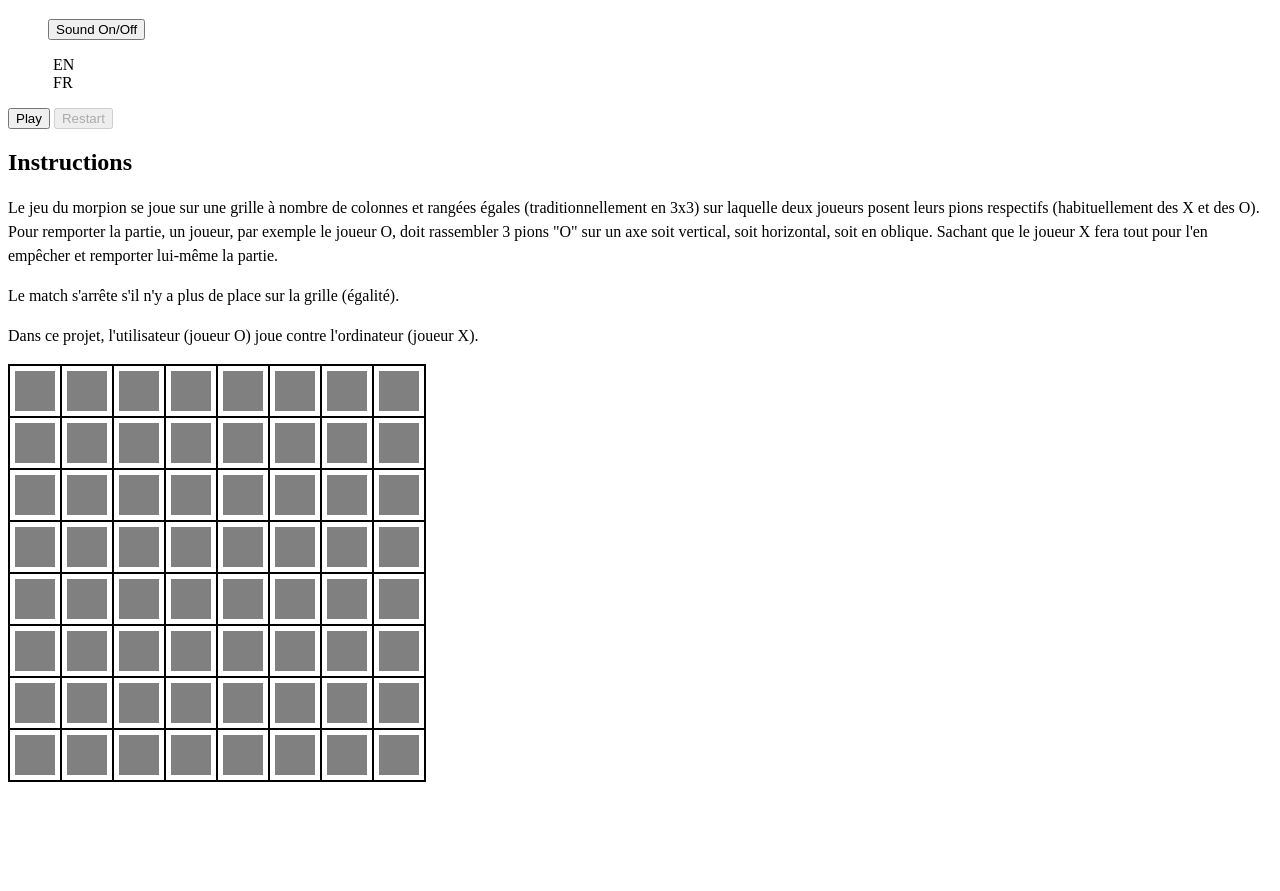
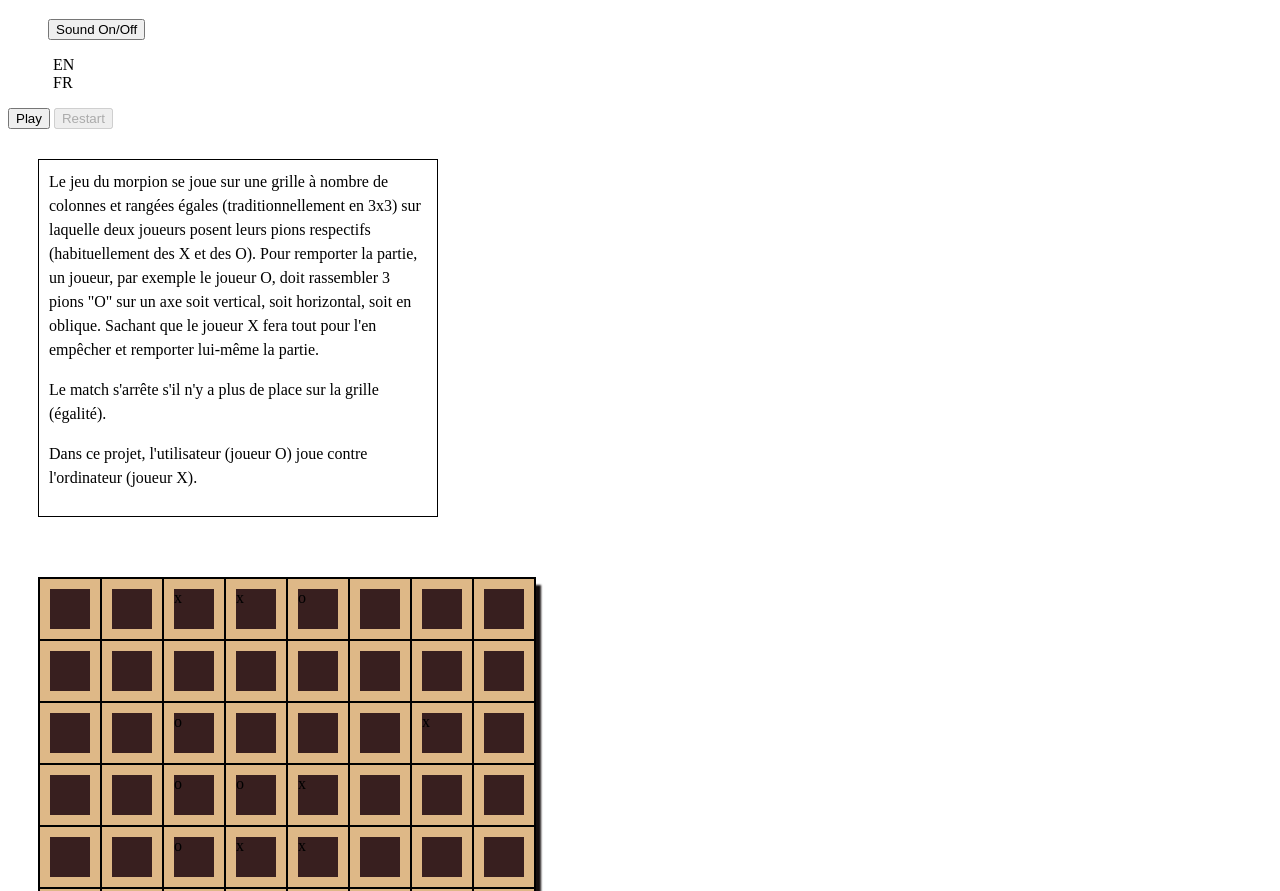
Before and after one commit to myralt/Morpion, a plain HTML site: page public/index.html in a window 1280 px wide. Shown: the part 61-952 px from the top of the page. Before the commit the page ends 851 px from the top, so only its background shows below. Drawn offline with Linux system fonts and the light colour scheme.

Commit message:
Main content starter layout

```diff
--- a/public/index.html
+++ b/public/index.html
@@ -30,15 +30,16 @@
     </header>
     <main>
       <section id="instructions">
+        <div>
           <h2>Instructions</h2>
           <p>
             Le jeu du morpion se joue sur une grille à nombre de colonnes et
             rangées égales (traditionnellement en 3x3) sur laquelle deux joueurs
             posent leurs pions respectifs (habituellement des X et des O). Pour
             remporter la partie, un joueur, par exemple le joueur O, doit
-          rassembler 3 pions "O" sur un axe soit vertical, soit horizontal, soit
-          en oblique. Sachant que le joueur X fera tout pour l'en empêcher et
-          remporter lui-même la partie.
+            rassembler 3 pions "O" sur un axe soit vertical, soit horizontal,
+            soit en oblique. Sachant que le joueur X fera tout pour l'en
+            empêcher et remporter lui-même la partie.
           </p>
           <p>
             Le match s'arrête s'il n'y a plus de place sur la grille (égalité).
@@ -47,6 +48,7 @@
             Dans ce projet, l'utilisateur (joueur O) joue contre l'ordinateur
             (joueur X).
           </p>
+        </div>
       </section>
       <section id="game-area">
         <table>
@@ -54,9 +56,9 @@
             <tr>
               <td><div></div></td>
               <td><div></div></td>
-              <td><div></div></td>
-              <td><div></div></td>
-              <td><div></div></td>
+              <td><div>x</div></td>
+              <td><div>x</div></td>
+              <td><div>o</div></td>
               <td><div></div></td>
               <td><div></div></td>
               <td><div></div></td>
@@ -74,9 +76,29 @@
             <tr>
               <td><div></div></td>
               <td><div></div></td>
+              <td><div>o</div></td>
               <td><div></div></td>
               <td><div></div></td>
               <td><div></div></td>
+              <td><div>x</div></td>
+              <td><div></div></td>
+            </tr>
+            <tr>
+              <td><div></div></td>
+              <td><div></div></td>
+              <td><div>o</div></td>
+              <td><div>o</div></td>
+              <td><div>x</div></td>
+              <td><div></div></td>
+              <td><div></div></td>
+              <td><div></div></td>
+            </tr>
+            <tr>
+              <td><div></div></td>
+              <td><div></div></td>
+              <td><div>o</div></td>
+              <td><div>x</div></td>
+              <td><div>x</div></td>
               <td><div></div></td>
               <td><div></div></td>
               <td><div></div></td>
@@ -86,7 +108,7 @@
               <td><div></div></td>
               <td><div></div></td>
               <td><div></div></td>
-              <td><div></div></td>
+              <td><div>o</div></td>
               <td><div></div></td>
               <td><div></div></td>
               <td><div></div></td>
@@ -96,27 +118,7 @@
               <td><div></div></td>
               <td><div></div></td>
               <td><div></div></td>
-              <td><div></div></td>
-              <td><div></div></td>
-              <td><div></div></td>
-              <td><div></div></td>
-            </tr>
-            <tr>
-              <td><div></div></td>
-              <td><div></div></td>
-              <td><div></div></td>
-              <td><div></div></td>
-              <td><div></div></td>
-              <td><div></div></td>
-              <td><div></div></td>
-              <td><div></div></td>
-            </tr>
-            <tr>
-              <td><div></div></td>
-              <td><div></div></td>
-              <td><div></div></td>
-              <td><div></div></td>
-              <td><div></div></td>
+              <td><div>x</div></td>
               <td><div></div></td>
               <td><div></div></td>
               <td><div></div></td>
--- a/public/morpion.css
+++ b/public/morpion.css
@@ -16,20 +16,45 @@ a {
   padding: 5px;
 }
 
+section#instructions {
+  margin: 30px 0;
+  padding: 0 30px;
+}
+
+section#instructions > div {
+  border: 1px black solid;
+  width: 400px;
+  padding: 10px;
+}
+
+section#instructions > div > h2 {
+  display: none;
+}
+
+section#instructions > div p {
+  margin-top: 0;
+}
+
+section#game-area {
+  padding: 30px;
+}
+
 table {
   border-collapse: collapse;
+  background-color: burlywood;
+  box-shadow: 5px 8px 2px rgb(21, 15, 15);
 }
 
 td {
   border: 2px black solid;
   width: 50px;
   height: 50px;
-  padding: 0;
+  padding: 5px;
 }
 
 td > div {
-  background-color: grey;
-  border: 5px white solid;
+  background-color: rgb(56, 31, 31);
+  border: 5px burlywood solid;
   height: 50px;
   width: 50px;
 }
```
Lines whose indentation alone changed are shown as unchanged.
